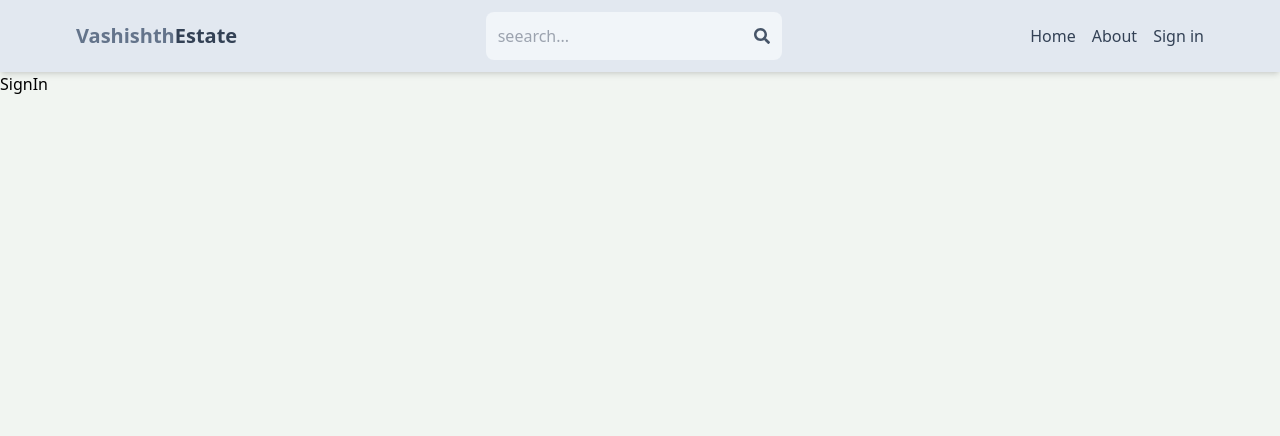
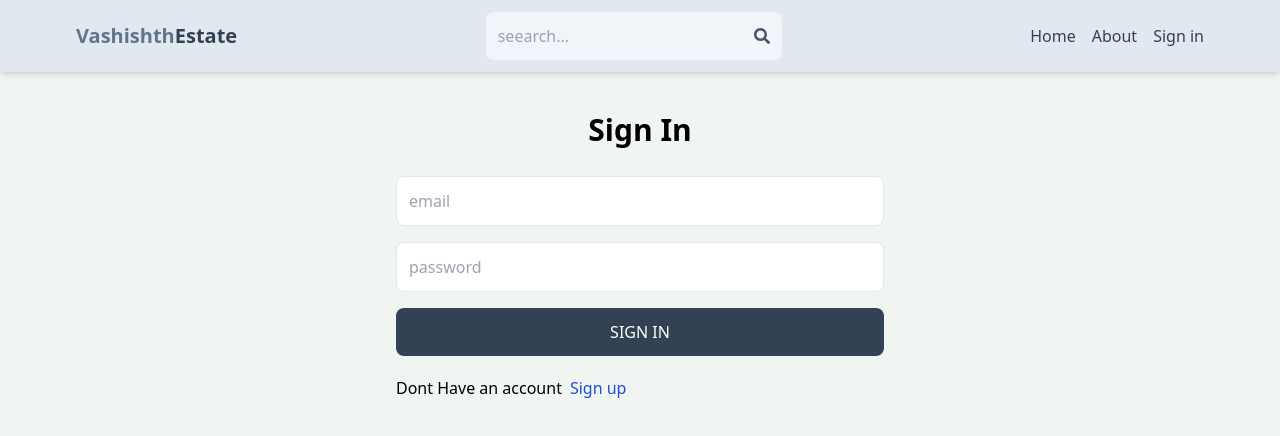
Before and after one commit to fcbishaan/mern-estate, a React (Vite) app in the folder client/: page /sign-in in a window 1280 px wide. Shown: the top 436 px of the page. Built offline with nearby package versions, Linux system fonts and the light colour scheme.

Commit message:
complete signin page functionality.

```diff
--- a/client/src/pages/SignIn.jsx
+++ b/client/src/pages/SignIn.jsx
@@ -1,9 +1,65 @@
-import React from 'react'
+import { useState } from 'react'
+import {Link,useNavigate} from 'react-router-dom'
 
 export default function SignIn() {
+  const [ formData, setFormData ] = useState({});
+  const [ error, setError ] = useState(null);
+  const [ loading, setLoading ] = useState(false);
+  const navigate = useNavigate ();
+  const handleChanges = (e) =>{
+    setFormData(
+      {
+        ...formData,
+        [e.target.id]: e.target.value,
+     });
+  };
+  const handleSubmit = async(e) =>{
+    e.preventDefault();
+    try {
+      setLoading(true);
+      const res = await fetch('/api/auth/signin',
+     {
+        method: 'POST',
+      headers: {
+        'Content-Type': 'application/json',
+      },
+      body: JSON.stringify(formData),
+     });
+     const data = await res.json();
+     console.log(data);
+    if(data.success === false){
+      setLoading(false);
+      setError(data.message);
+      return;
+    }
+    setLoading(false);
+    setError(null);
+    navigate('/');
+    } catch (error) {
+      setLoading(false);
+      setError(error.message);
+    }
+
+ };
+
   return (
-    <div>
-      SignIn
+    <div className='p-3 max-w-lg mx-auto'>
+      <h1 className='text-3xl text-center font-semibold my-7'>Sign In</h1>
+      <form onSubmit={handleSubmit} className='flex flex-col gap-4'>
+        <input type="email" placeholder='email' className='border p-3 rounded-lg' id='email'onChange={handleChanges}/>
+        <input type="password" placeholder='password' className='border p-3 rounded-lg' id='password'onChange={handleChanges}/>
+        <button disabled={loading} className='bg-slate-700 text-white p-3 rounded-lg uppercase hover:opacity-95 disabled:opacity-80'>{loading ? 'Loading...' : "Sign In"}</button>
+
+      </form>
+      <div className="flex gap-2 mt-5">
+        <p>Dont Have an account</p>
+        <Link to={"/sign-up"}>
+          <span className='text-blue-700'>
+            Sign up
+          </span>
+        </Link>
+      </div>
+      {error && <p className="text-red-500 mt-5">{error}</p>}
     </div>
-  )
+  );
 }
```
